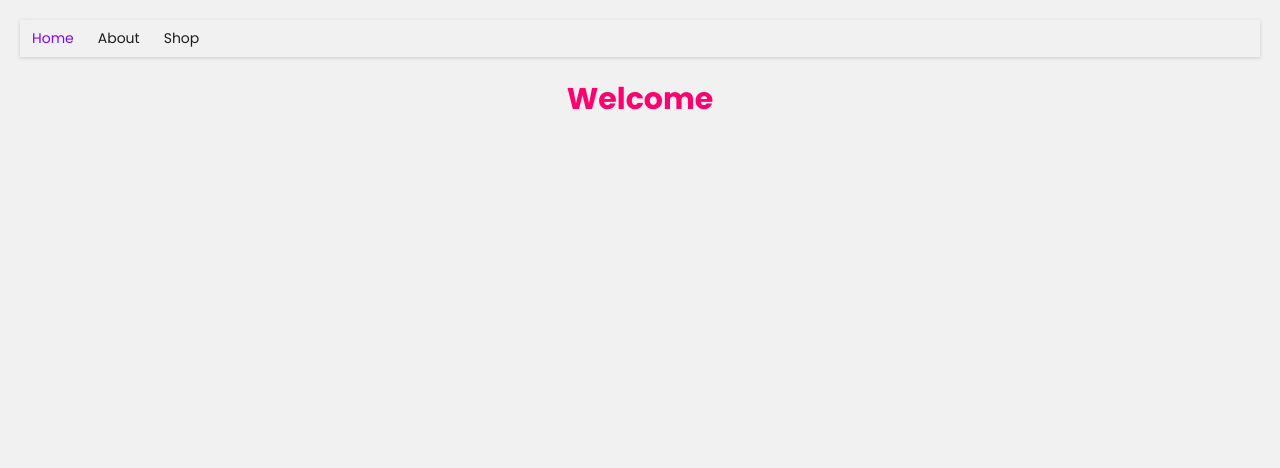
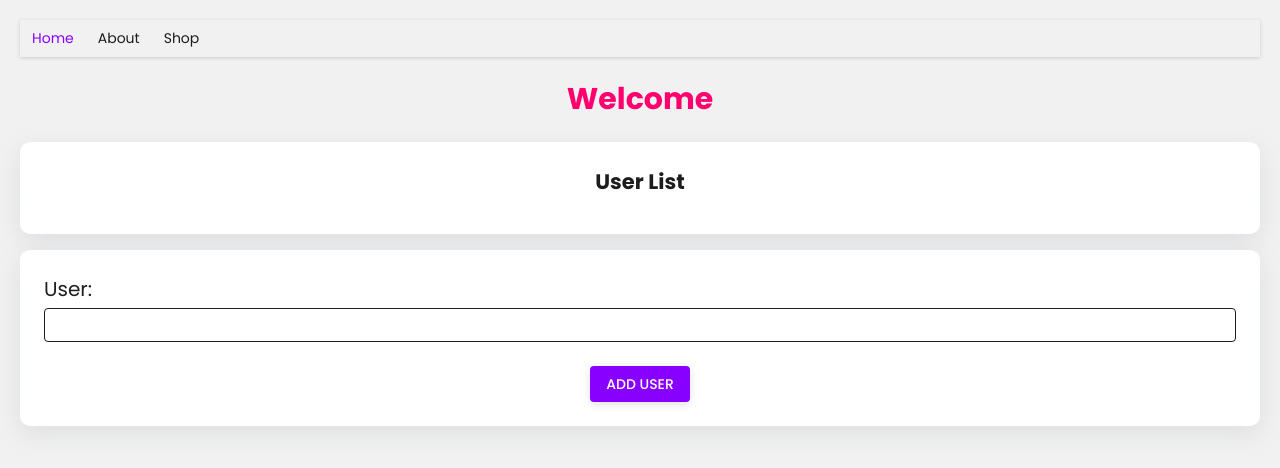
Before and after one commit to ThanhLong34/reactjs-base-project, a React (Vite) app: page / in a window 1280 px wide. Shown: the top 468 px of the page. Built offline with nearby package versions, Linux system fonts and the light colour scheme.

Commit message:
Setup store

```diff
--- a/src/assets/styles/main.scss
+++ b/src/assets/styles/main.scss
@@ -14,8 +14,62 @@ nav {
 	}
 }
 
+.card {
+	background-color: white;
+	box-shadow: rgba(149, 157, 165, 0.2) 0px 8px 24px;
+	border-radius: 10px;
+	padding: 24px;
+
+	&.mt-1 {
+		margin-top: 8px;
+	}
+
+	&.mt-2 {
+		margin-top: 16px;
+	}
+
+	&.mb-1 {
+		margin-bottom: 8px;
+	}
+
+	&.mb-2 {
+		margin-bottom: 16px;
+	}
+}
+
 .page-title {
 	color: $primaryColor;
 	font-weight: bold;
 	font-size: 3rem;
 }
+
+.label {
+	display: block;
+	margin-bottom: 4px;
+	font-size: 20px;
+	text-align: left;
+}
+
+.input {
+	display: block;
+	width: 100%;
+	margin: 0;
+	margin-bottom: 24px;
+	padding: 8px;
+	border-radius: 4px;
+}
+
+
+.button {
+	padding: 10px 16px;
+	background-color: $secondaryColor;
+	color: white;
+	border-radius: 4px;
+	text-transform: uppercase;
+	box-shadow: rgba(99, 99, 99, 0.2) 0px 2px 8px 0px;
+	transition: all 0.2s ease-in;
+
+	&:hover {
+		transform: translateY(-1px);
+	}
+}
--- /dev/null
+++ b/src/components/UserList/UserList.jsx
@@ -0,0 +1,28 @@
+import PropTypes from "prop-types";
+import styles from "./UserList.module.scss";
+
+UserList.propTypes = {
+	userList: PropTypes.array,
+};
+
+UserList.defaultProps = {
+	userList: [],
+};
+
+function UserList({ userList }) {
+	return (
+		<ul className={styles.list}>
+			{userList &&
+				userList.map((user, idx) => (
+					<li
+						className={styles.item}
+						key={idx}
+					>
+						{idx + 1}.{user}
+					</li>
+				))}
+		</ul>
+	);
+}
+
+export default UserList;
--- /dev/null
+++ b/src/components/UserList/UserList.module.scss
@@ -0,0 +1,8 @@
+.list {
+	padding: 6px 0;
+}
+
+.item {
+	font-size: 1.6rem;
+	text-align: left;
+}
--- /dev/null
+++ b/src/components/UserList/index.js
@@ -0,0 +1 @@
+export { default } from "./UserList.jsx";
--- a/src/main.jsx
+++ b/src/main.jsx
@@ -1,13 +1,17 @@
 import React from "react";
 import ReactDOM from "react-dom/client";
+import { Provider } from "react-redux";
+import store from "./store";
 import App from "./App";
 
 // Styles
-import './assets/styles/reset.scss';
-import './assets/styles/main.scss';
+import "./assets/styles/reset.scss";
+import "./assets/styles/main.scss";
 
 ReactDOM.createRoot(document.getElementById("root")).render(
 	<React.StrictMode>
-		<App />
+		<Provider store={store}>
+			<App />
+		</Provider>
 	</React.StrictMode>
 );
--- a/src/pages/Home/Home.jsx
+++ b/src/pages/Home/Home.jsx
@@ -1,12 +1,68 @@
+import { useState, useRef } from "react";
+import { useSelector, useDispatch } from "react-redux";
+import { addUser } from "@/store/userSlice";
 import classNames from "classnames/bind";
 import styles from "./Home.module.scss";
+
+import UserList from "@/components/UserList";
 
 const cx = classNames.bind(styles);
 
 function Home() {
+	const userList = useSelector((state) => state.user.list);
+	const dispatch = useDispatch();
+
+	const [user, setUser] = useState("");
+	const userInputRef = useRef(null);
+
+	const handleChangeUser = (e) => {
+		setUser(e.target.value);
+	};
+
+	const handleAddUser = () => {
+		const action = addUser(user);
+		dispatch(action);
+
+		// Reset input
+		setUser("");
+
+		// Auto focus input
+		userInputRef.current.focus();
+	};
+
 	return (
 		<div className={cx("home")}>
 			<h1 className="page-title">Welcome</h1>
+
+			{/* User List */}
+			<div className="card mb-2">
+				<h2>User List</h2>
+				<UserList userList={userList} />
+			</div>
+
+			{/* Add user card */}
+			<div className="card">
+				<label
+					className="label"
+					htmlFor="userInput"
+				>
+					User:
+				</label>
+				<input
+					ref={userInputRef}
+					id="userInput"
+					className="input"
+					type="text"
+					value={user}
+					onChange={handleChangeUser}
+				/>
+				<button
+					className="button"
+					onClick={handleAddUser}
+				>
+					Add user
+				</button>
+			</div>
 		</div>
 	);
 }
--- /dev/null
+++ b/src/store/index.js
@@ -0,0 +1,12 @@
+import { configureStore } from "@reduxjs/toolkit";
+import userReducer from "./userSlice";
+
+const rootReducer = {
+	user: userReducer,
+};
+
+const store = configureStore({
+	reducer: rootReducer,
+});
+
+export default store;
--- /dev/null
+++ b/src/store/userSlice.js
@@ -0,0 +1,30 @@
+import { createSlice } from "@reduxjs/toolkit";
+
+const user = createSlice({
+	name: "user",
+	initialState: {
+		list: [],
+	},
+	reducers: {
+		addUser: (state, action) => {
+			// Không cần clone data ở đây
+			// Redux Toolkit có sử dụng ImmerJS nên nó đã tự động clone ở dưới Core
+			// Ta không cần làm việc đó nữa, mà có thể thay đổi trực tiếp data
+
+			// const newList = [...state.list]; // or state.list.slice()
+			// newList.push(action.payload);
+			state.list.push(action.payload);
+
+			// Không cần return data
+		},
+		deleteUser: (state, action) => {
+			// ...
+		}
+
+		// other actions ...
+	},
+});
+
+const { reducer, actions } = user;
+export const { addUser, deleteUser } = actions;
+export default reducer;
```
